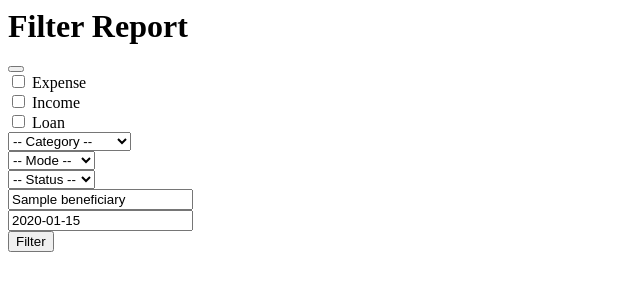
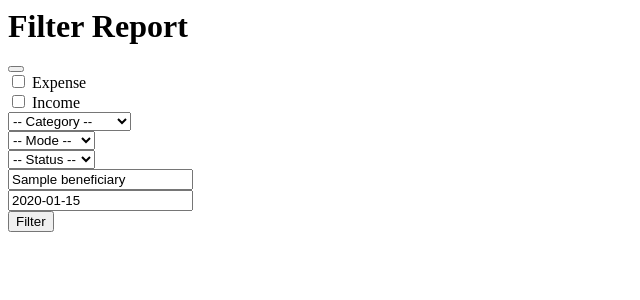
Before and after one commit to goodluckyash04/Expense-Manager, a Django app: template accounts/templates/transaction/filterModal.html in a window 1280 px wide. Shown: the top 300 px of the page, without its empty margins (0-640 px from the left). Run offline with Django 4.2, Linux system fonts and the light colour scheme; the template is opened without the code that fills it: most values are stand-ins (such as "Sample title", 1, 10 or a date in 2020); some libraries are stand-ins or nearby versions.

```diff
--- a/accounts/templates/transaction/filterModal.html
+++ b/accounts/templates/transaction/filterModal.html
@@ -16,10 +16,10 @@
                         <input class="form-check-input" name="type" {% if "Income" in data.type  %} checked {% endif %} type="checkbox" id="inlineCheckbox2" value="Income">
                         <label class="form-check-label" for="inlineCheckbox2">Income</label>
                       </div>
-                      <div class="form-check form-check-inline">
-                        <input class="form-check-input" name="type" {% if "Loan" in data.type  %} checked {% endif %} type="checkbox" id="inlineCheckbox2" value="Loan">
-                        <label class="form-check-label" for="inlineCheckbox2">Loan</label>
-                      </div>
+<!--                      <div class="form-check form-check-inline">-->
+<!--                        <input class="form-check-input" name="type" {% if "Loan" in data.type  %} checked {% endif %} type="checkbox" id="inlineCheckbox2" value="Loan">-->
+<!--                        <label class="form-check-label" for="inlineCheckbox2">Loan</label>-->
+<!--                      </div>-->
 
                     <!-- Category and Mode -->
                     <div class="container my-3">
```
